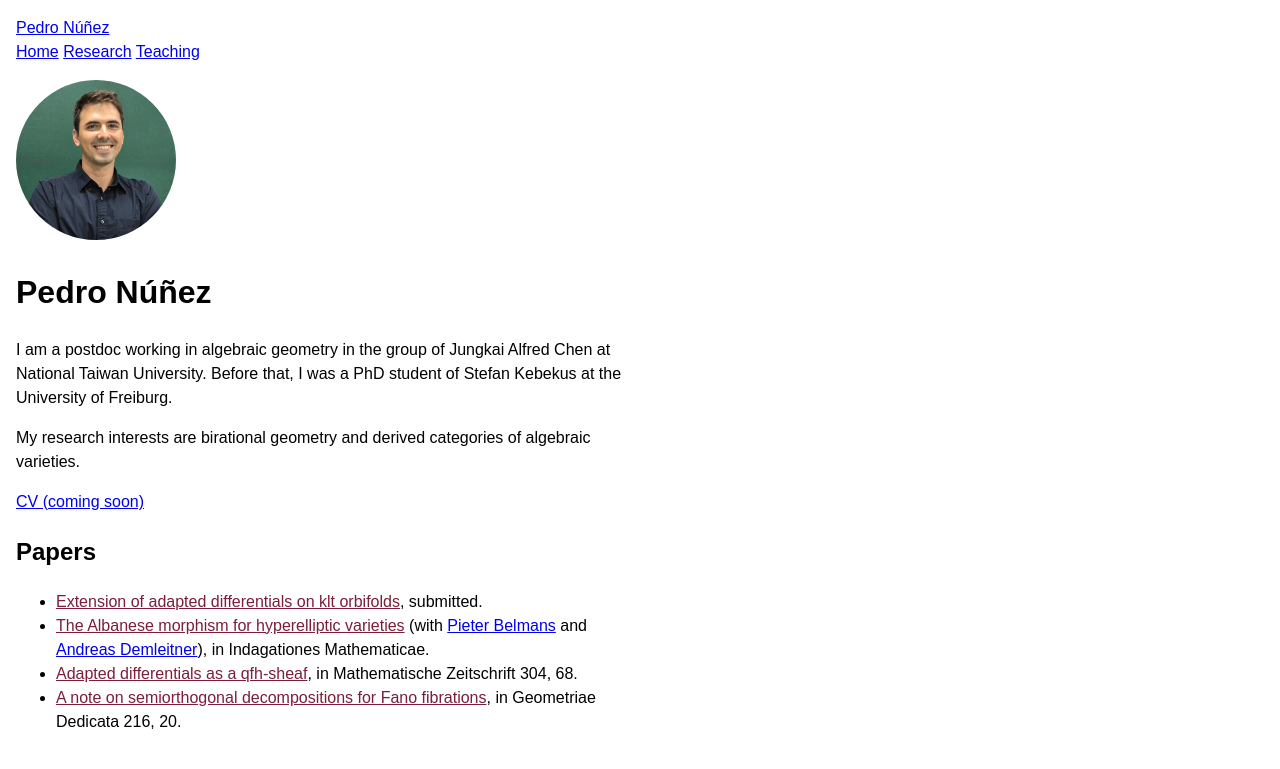
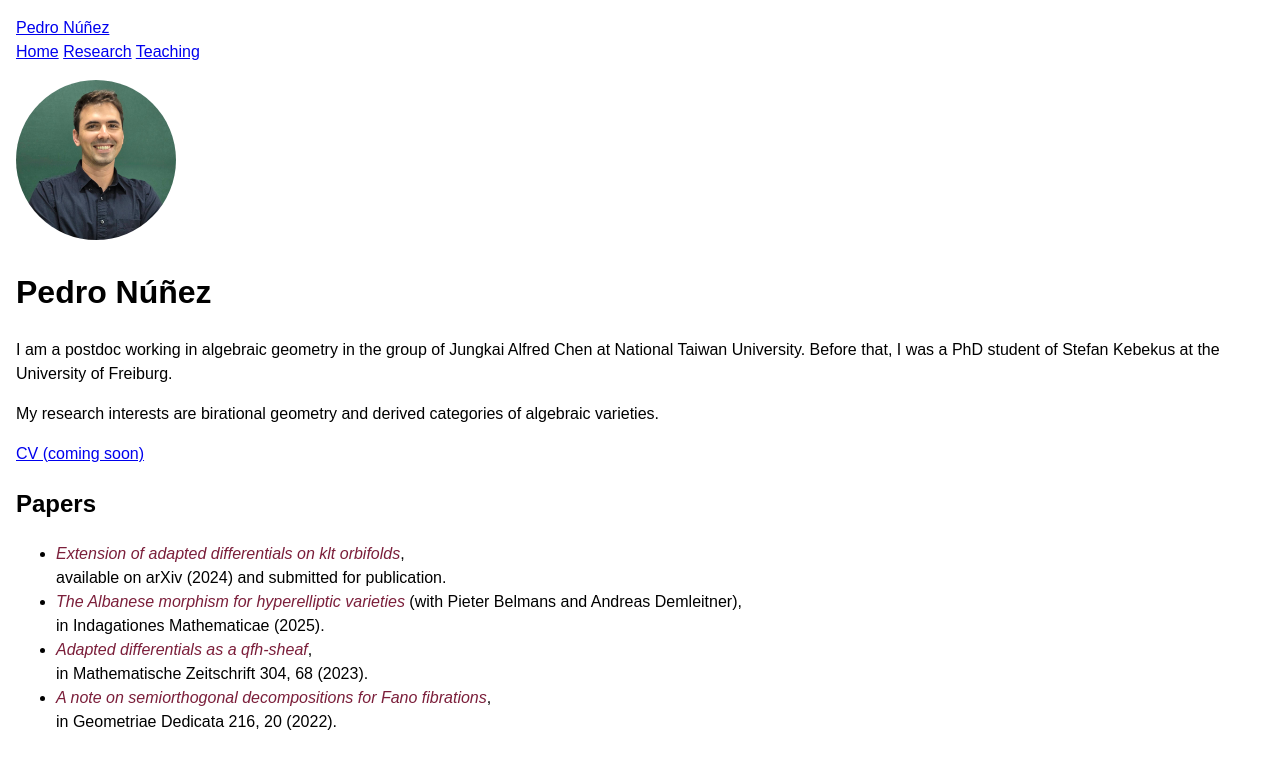
Before and after one commit to pedro-nunez/pedro-nunez.github.io, a Jekyll site: the page built from index.md, in a window 1280 px wide. Shown: the top 769 px of the page. Built offline with Jekyll 4.4.1, drawn with Linux system fonts in a browser that asks for light colours.

Commit message:
Polish Home page Papers list and widen content column
Papers list: italicize titles without underline, keep co-author links
plain black, break to a new line before the venue/status line, show
full venue citations with year, and phrase unpublished preprints as
"available on arXiv (year) and submitted for publication". Also widen
the site's max content width from 40rem to 80rem.

Co-Authored-By: Claude Sonnet 5 <noreply@anthropic.com>
Claude-Session: https://claude.ai/code/session_01RpBJAn38JnxQc7bWfc4PKT

```diff
--- a/_data/publications.yml
+++ b/_data/publications.yml
@@ -1,5 +1,6 @@
 - title: "Extension of adapted differentials on klt orbifolds"
   authors: []
+  year: 2024
   arxiv: "2411.17268"
 
 - title: "The Albanese morphism for hyperelliptic varieties"
--- a/assets/css/main.css
+++ b/assets/css/main.css
@@ -5,7 +5,7 @@
 body {
   margin: 0;
   padding: 1rem;
-  max-width: 40rem;
+  max-width: 80rem;
   font-family: sans-serif;
   line-height: 1.5;
 }
@@ -19,4 +19,11 @@ body {
 
 .paper-title {
   color: #7b1e3a;
+  font-style: italic;
+  text-decoration: none;
 }
+
+.papers-list a:not(.paper-title) {
+  color: inherit;
+  text-decoration: none;
+}
--- a/index.md
+++ b/index.md
@@ -17,10 +17,10 @@ of algebraic varieties.
 
 ## Papers
 
-<ul>
+<ul class="papers-list">
 {% for pub in site.data.publications %}
   <li>
-    <a href="{% if pub.doi %}https://doi.org/{{ pub.doi }}{% else %}https://arxiv.org/abs/{{ pub.arxiv }}{% endif %}" class="paper-title">{{ pub.title }}</a>{% if pub.authors.size > 0 %} (with {% include author-list.html authors=pub.authors %}){% endif %}, {% if pub.venue %}in {{ pub.venue }}{% else %}submitted{% endif %}.
+    <a href="{% if pub.doi %}https://doi.org/{{ pub.doi }}{% else %}https://arxiv.org/abs/{{ pub.arxiv }}{% endif %}" class="paper-title">{{ pub.title }}</a>{% if pub.authors.size > 0 %} (with {% include author-list.html authors=pub.authors %}){% endif %},<br>{% if pub.venue %}in {{ pub.venue }} ({{ pub.year }}){% else %}available on arXiv ({{ pub.year }}) and submitted for publication{% endif %}.
   </li>
 {% endfor %}
 </ul>
```
